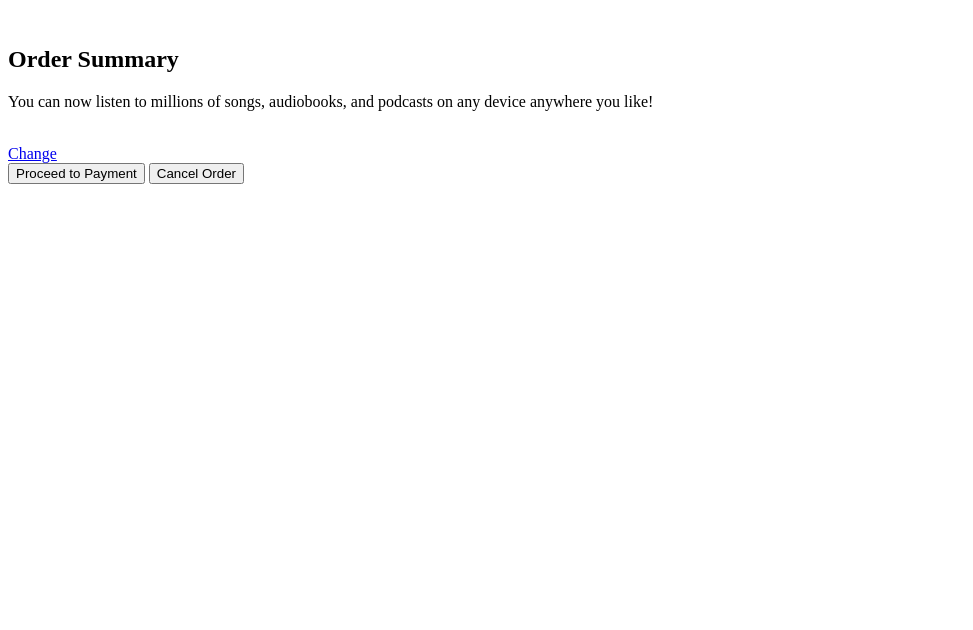
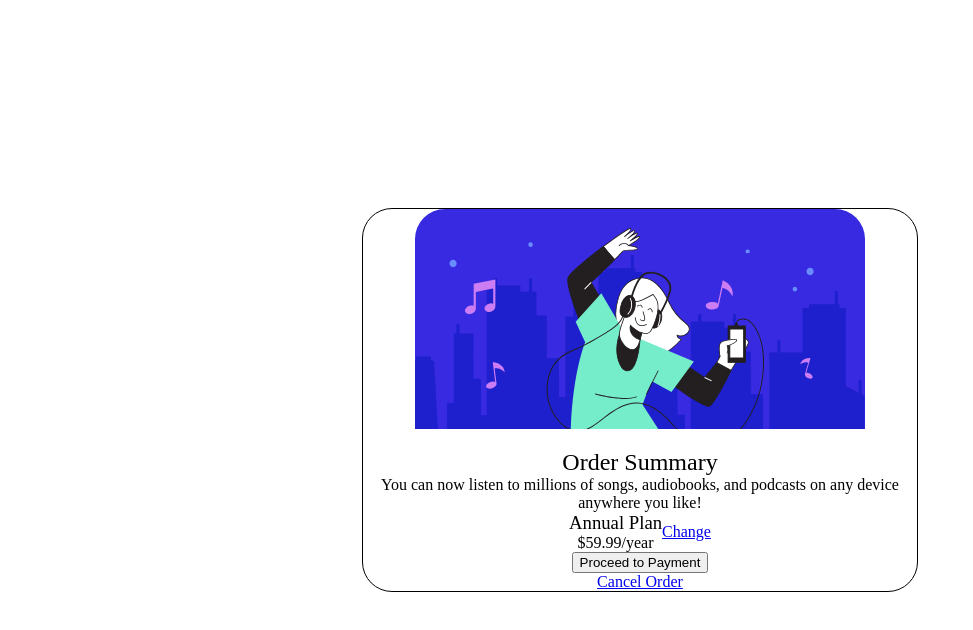
Before and after one commit to Front-End-Mentor-Projects/order-summary_component, a plain HTML site: page index.html in a window 1280 px wide. Shown: the whole page, without its empty margins (0-973 px from the left). Drawn offline with Linux system fonts and the light colour scheme.

Commit message:
Styling of order card and position to center of screen

```diff
--- a/index.html
+++ b/index.html
@@ -12,24 +12,29 @@
       href="./images/favicon-32x32.png"
     />
 
+    <link rel="stylesheet" href="styles.css" />
+
     <title>Frontend Mentor | Order summary card</title>
   </head>
-  <body>
-    <main>
-      <section class="orderCard">
-        <img src="#" alt="" />
+  <body class="flex">
+    <main class="flex">
+      <section class="orderCard flex">
+        <img src="images/illustration-hero.svg" alt="" />
         <h1>Order Summary</h1>
         <p>
           You can now listen to millions of songs, audiobooks, and podcasts on
           any device anywhere you like!
         </p>
-        <div class="subscriptionBox">
+        <div class="subscriptionBox flex">
           <img src="#" alt="" />
-          <div class="planPrice"></div>
+          <div class="planPrice">
+            <h3>Annual Plan</h3>
+            <p>$59.99/year</p>
+          </div>
           <a href="#">Change</a>
         </div>
         <button>Proceed to Payment</button>
-        <button>Cancel Order</button>
+        <a href="#" class="cancel">Cancel Order</a>
       </section>
     </main>
   </body>
--- a/styles.css
+++ b/styles.css
@@ -34,3 +34,35 @@ img {
   max-width: 100%;
   height: auto;
 }
+
+/* Main styles */
+
+.flex {
+  display: flex;
+  flex-direction: column;
+  justify-content: center;
+  align-items: center;
+}
+
+body {
+  height: 100vh;
+}
+
+h1 {
+  margin-top: 20px;
+}
+
+.orderCard {
+  border: 1px solid black;
+  width: 86%;
+  border-radius: 30px;
+  text-align: center;
+}
+
+.orderCard img {
+  border-radius: 30px 30px 0 0;
+}
+
+.subscriptionBox {
+  flex-direction: row;
+}
```
